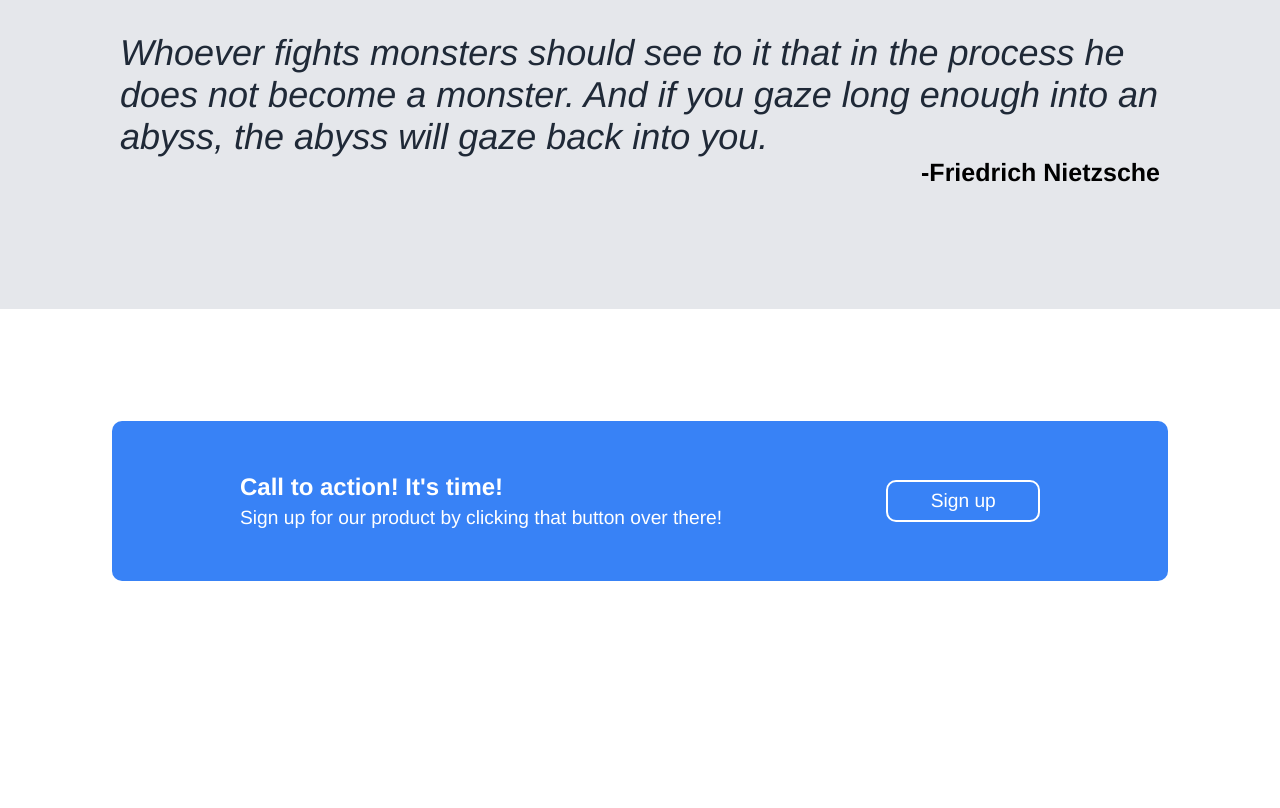
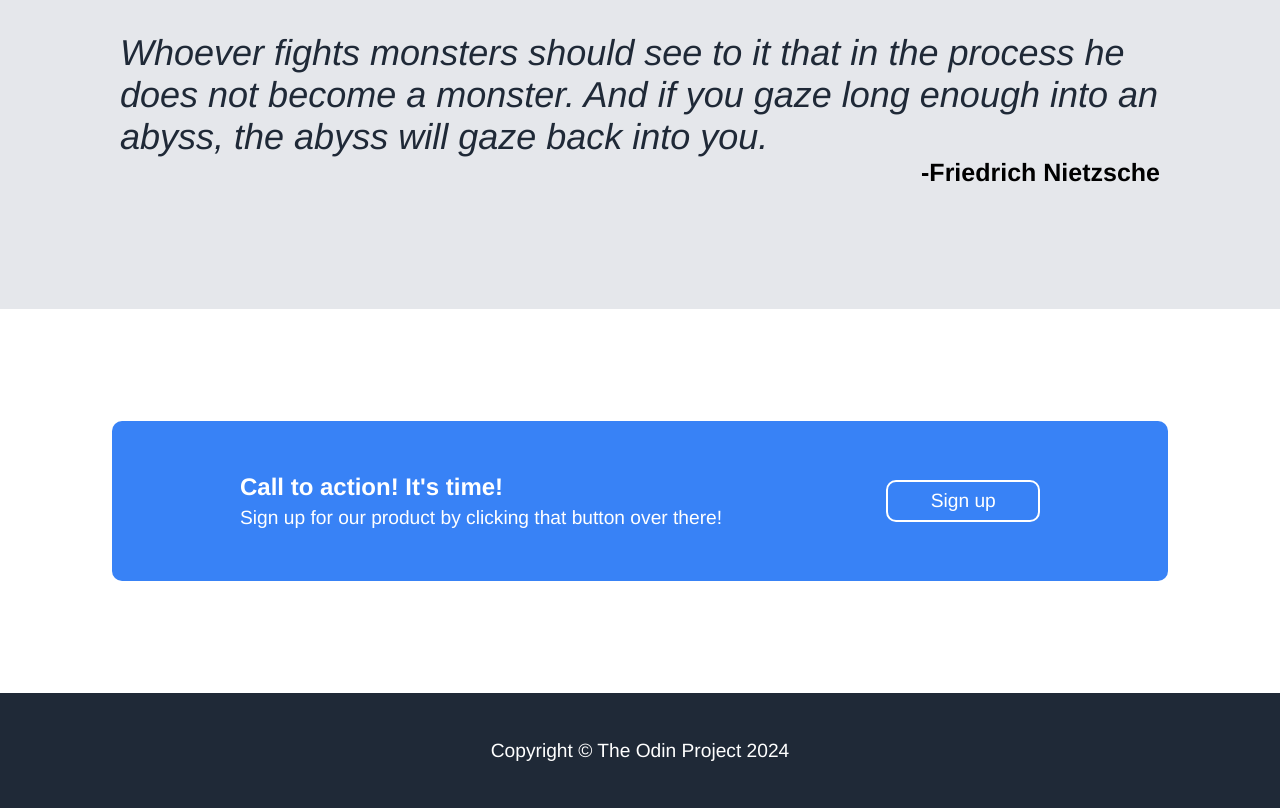
Before and after one commit to prakhar0703/odin-landing-page, a plain HTML site: page index.html in a window 1280 px wide. Shown: the part 930-1738 px from the top of the page. Before the commit the page ends 1623 px from the top, so only its background shows below. Drawn offline with Linux system fonts and the light colour scheme.

Commit message:
Add more html and css

```diff
--- a/index.html
+++ b/index.html
@@ -75,6 +75,11 @@
       <button>Sign up</button>
     </div>
   </div>
+  <footer>
+    <p>
+      Copyright &#169; The Odin Project 2024
+    </p>
+  </footer>
 </body>
 
 </html>
--- a/style.css
+++ b/style.css
@@ -207,3 +207,14 @@ a:link, a:visited {
   border-color: #fff;
   border-radius: 10px;
 }
+
+footer {
+  height:10vh;
+  padding: 3em;
+  background-color: #1f2937;
+  display: flex;
+  justify-content: center;
+  align-items: center;
+  font-size: 1.2em;
+  color: #fff;
+}
```
